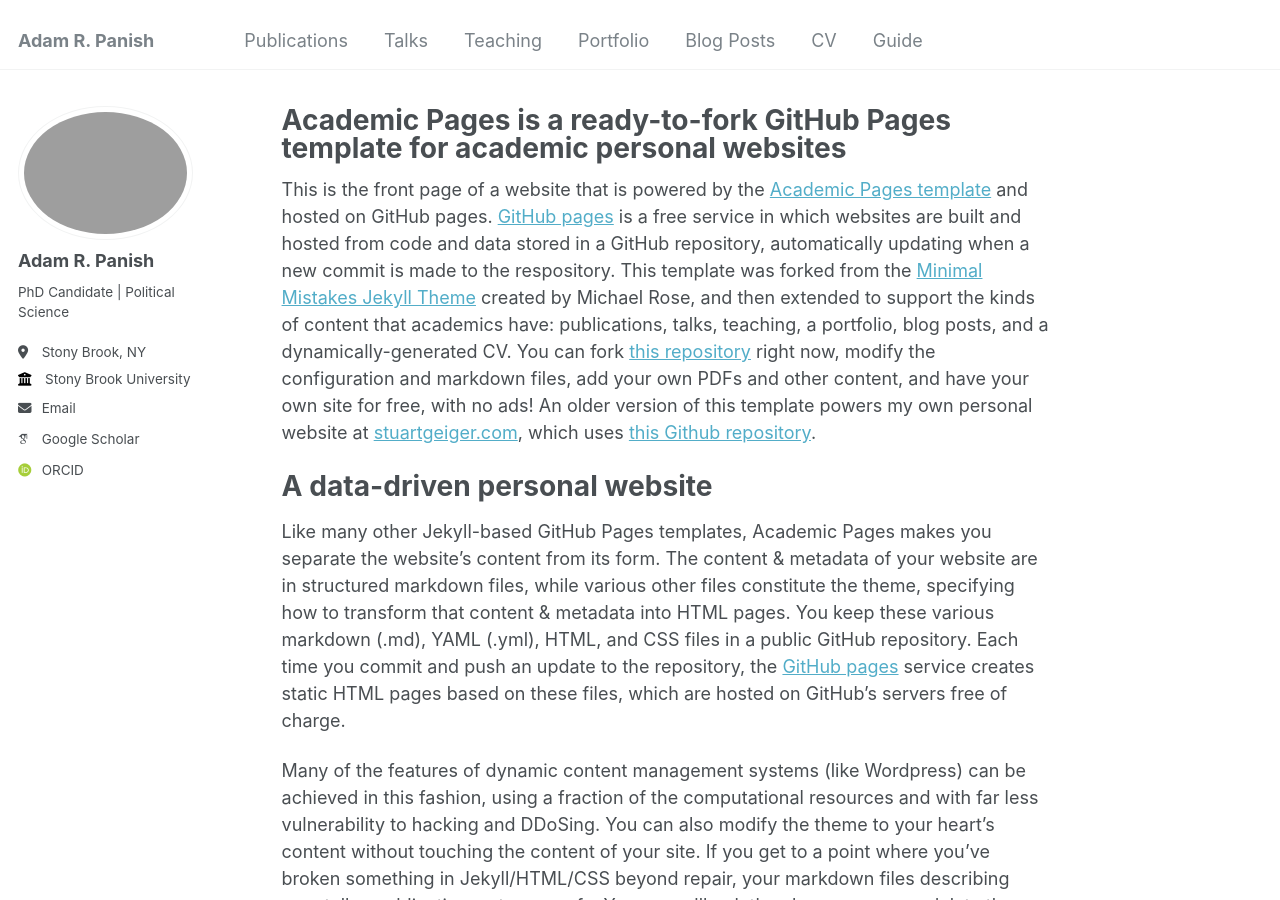
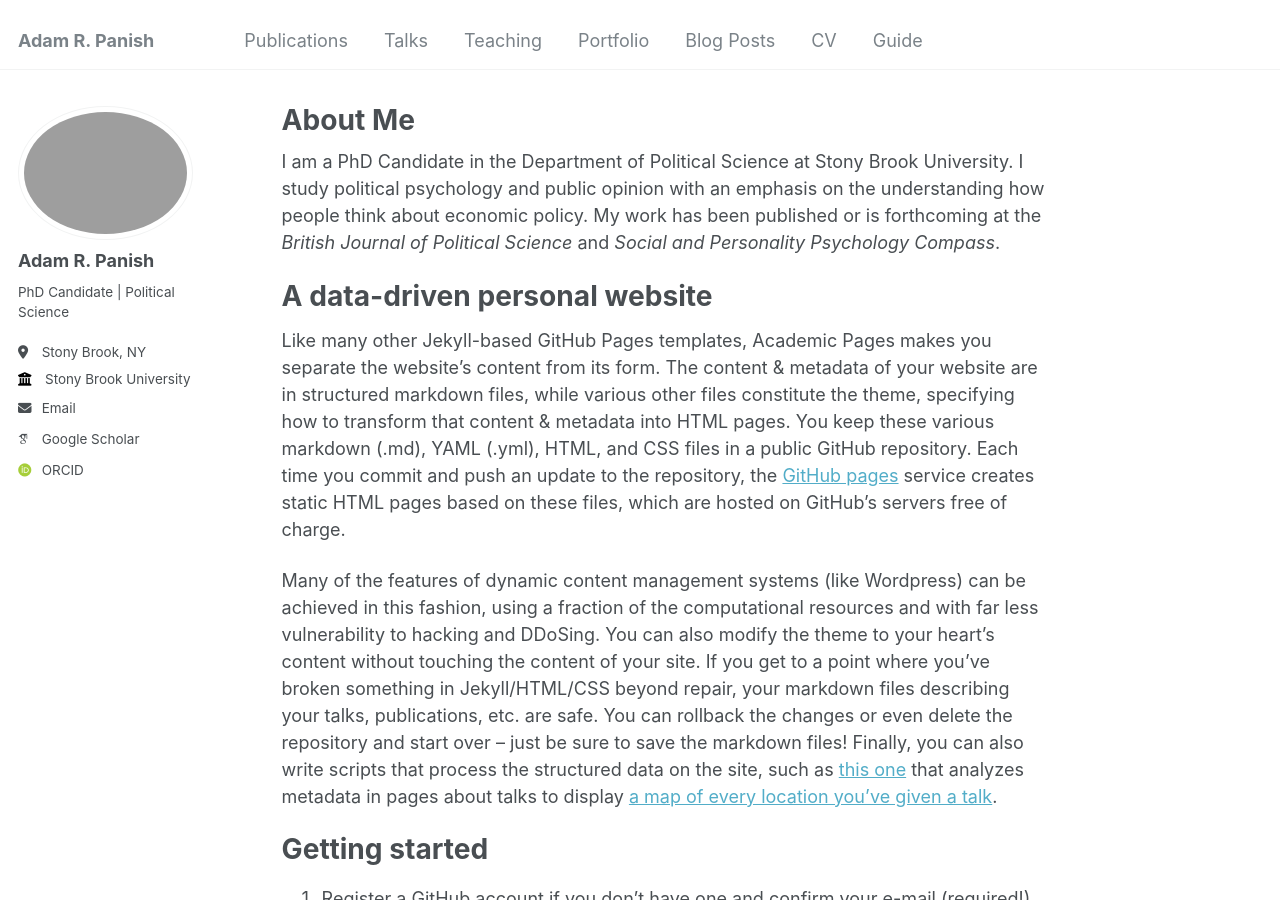
Before and after one commit to adampanish/adampanish.github.io, a Jekyll site: the page built from _pages/about.md, in a window 1280 px wide and 900 px high. Built offline with Jekyll 4.4.1, drawn with Linux system fonts in a browser that asks for light colours; some web fonts are replaced.

Commit message:
Update about.md

```diff
--- a/_pages/about.md
+++ b/_pages/about.md
@@ -1,13 +1,13 @@
 ---
 permalink: /
-title: "Academic Pages is a ready-to-fork GitHub Pages template for academic personal websites"
+title: "About Me"
 author_profile: true
 redirect_from:
   - /about/
   - /about.html
 ---
 
-This is the front page of a website that is powered by the [Academic Pages template](https://github.com/academicpages/academicpages.github.io) and hosted on GitHub pages. [GitHub pages](https://pages.github.com) is a free service in which websites are built and hosted from code and data stored in a GitHub repository, automatically updating when a new commit is made to the respository. This template was forked from the [Minimal Mistakes Jekyll Theme](https://mmistakes.github.io/minimal-mistakes/) created by Michael Rose, and then extended to support the kinds of content that academics have: publications, talks, teaching, a portfolio, blog posts, and a dynamically-generated CV. You can fork [this repository](https://github.com/academicpages/academicpages.github.io) right now, modify the configuration and markdown files, add your own PDFs and other content, and have your own site for free, with no ads! An older version of this template powers my own personal website at [stuartgeiger.com](http://stuartgeiger.com), which uses [this Github repository](https://github.com/staeiou/staeiou.github.io).
+I am a PhD Candidate in the Department of Political Science at Stony Brook University. I study political psychology and public opinion with an emphasis on the understanding how people think about economic policy. My work has been published or is forthcoming at the *British Journal of Political Science* and *Social and Personality Psychology Compass*.
 
 A data-driven personal website
 ======
```
